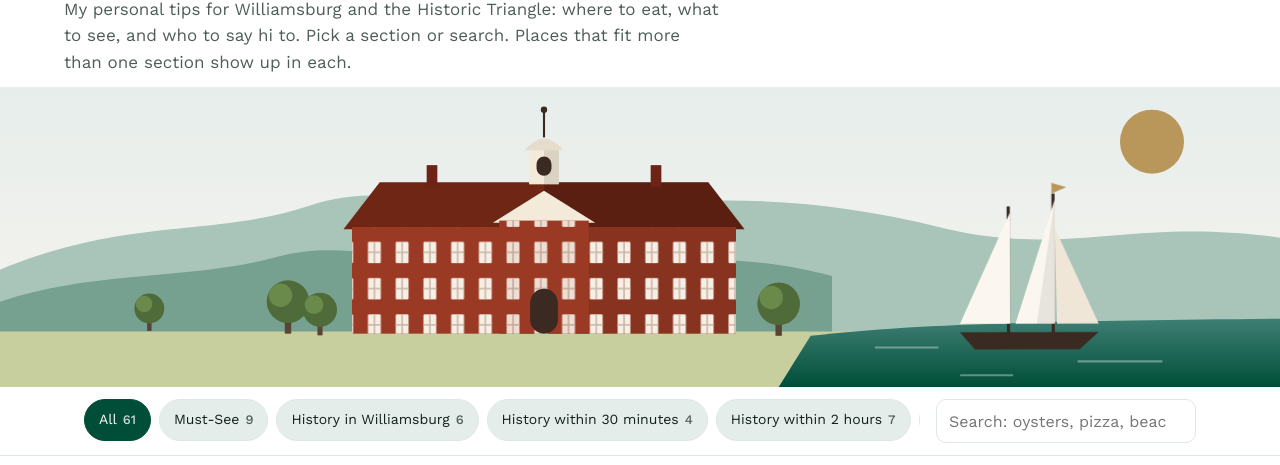
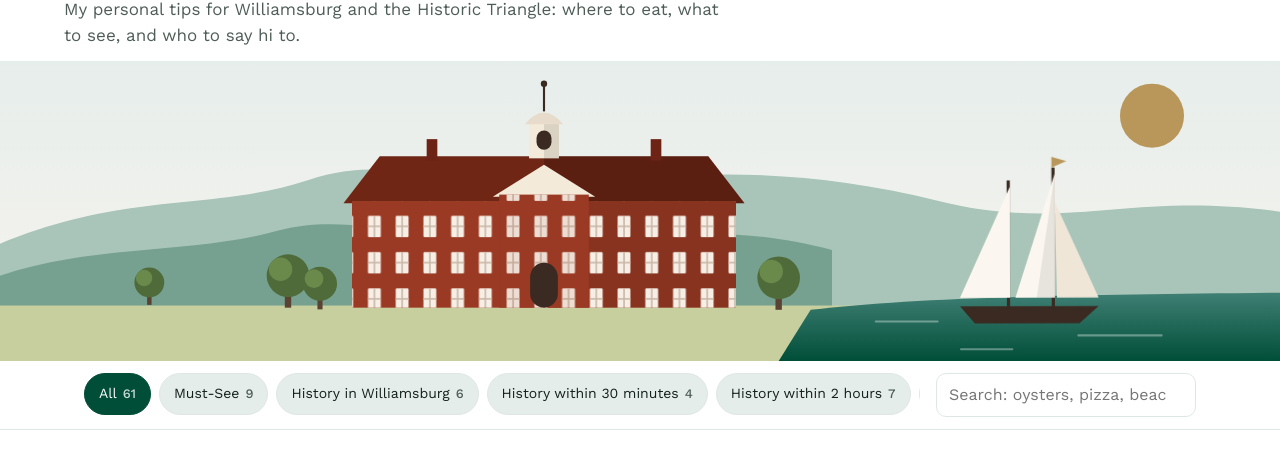
Before and after one commit to tingtingchung/williamsburg, a plain HTML site: page index.html in a window 1280 px wide. Shown: the part 130-595 px from the top of the page. Drawn offline with nearby package versions, Linux system fonts and the light colour scheme; a web font is replaced by a local one.

Commit message:
Trim the intro line on the web page
Co-Authored-By: Claude Opus 5.5 <noreply@anthropic.com>
Claude-Session: https://claude.ai/code/session_01H98D71EJru4BJ2S2UEbbgG

```diff
--- a/index.html
+++ b/index.html
@@ -83,7 +83,7 @@ footer.band{margin-top:0;border-top:1px solid var(--line);color:var(--soft);font
 <body>
 <header class="band"><div class="wrap">
 <h1>Rachel's Guide to Williamsburg, Virginia</h1>
-<p class="lede">My personal tips for Williamsburg and the Historic Triangle: where to eat, what to see, and who to say hi to. Pick a section or search. Places that fit more than one section show up in each.</p>
+<p class="lede">My personal tips for Williamsburg and the Historic Triangle: where to eat, what to see, and who to say hi to.</p>
 </div></header>
 
 <svg class="scene" viewBox="0 0 1200 300" preserveAspectRatio="xMidYMax slice" role="img" aria-label="The Blue Ridge, the Wren Building and a schooner on the bay">
```
Also changed, not shown: template.html (+1 -1 lines).
